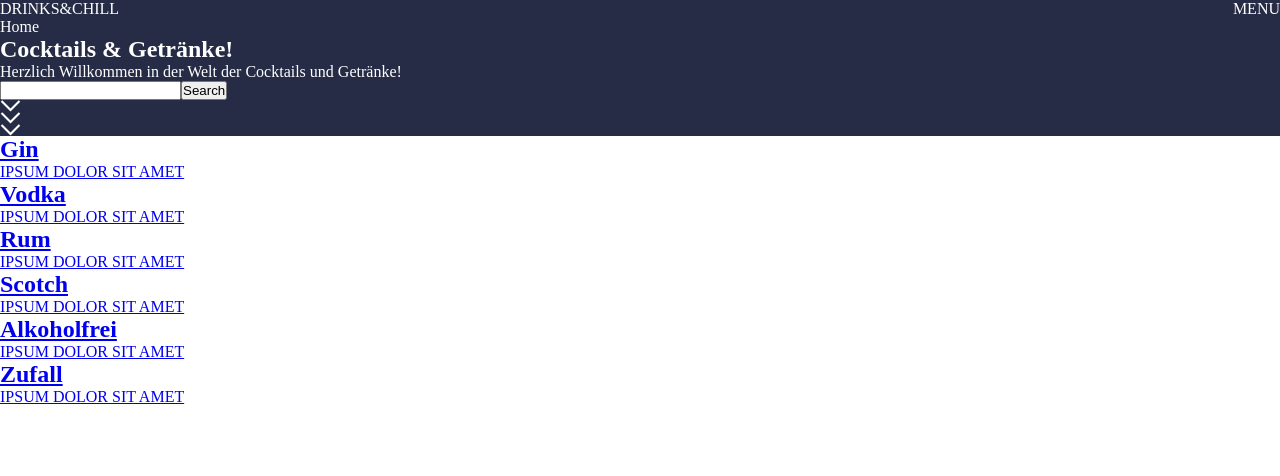
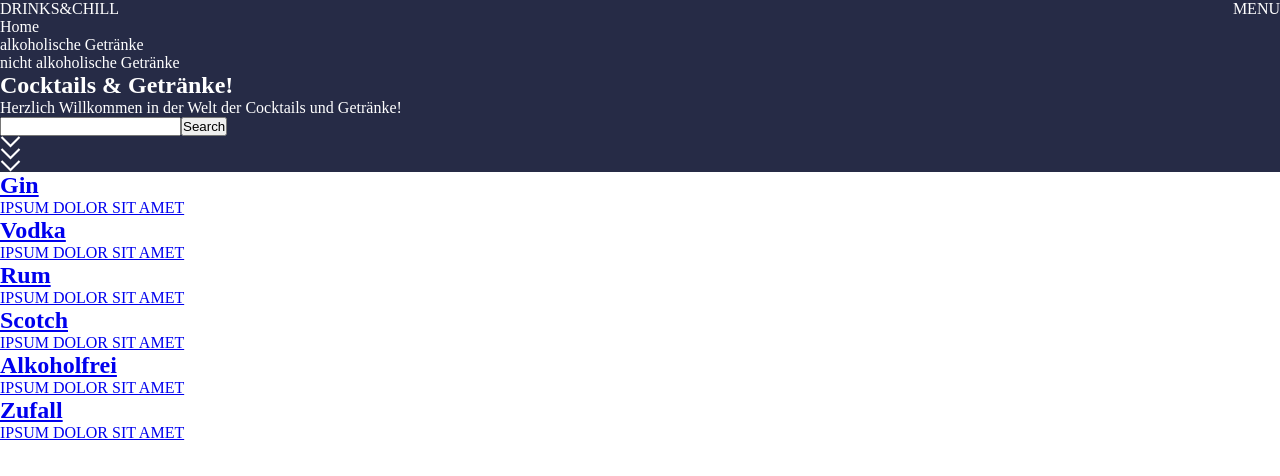
Before and after one commit to SiggiJr/drinks_and_chill, a React (Vite) app: page / in a window 1280 px wide. Both pictures are taken after a click on the element "MENU". Shown: the top 476 px of the page. Built offline with nearby package versions, Linux system fonts and the light colour scheme.

Commit message:
Suche funktioniert, Anzeige wird experimentell

```diff
--- a/src/components/shared/AllDrinksListByIngredient.jsx
+++ b/src/components/shared/AllDrinksListByIngredient.jsx
@@ -30,6 +30,9 @@ const AllDrinksListByIngredient = () => {
             break;
         case "alkoholfrei":
             link="filter.php?a=Non_Alcoholic"
+            break;
+        case "alkoholisch":
+            link="filter.php?a=Alcoholic"
             break;
     }
 
--- a/src/components/shared/Header/Header.jsx
+++ b/src/components/shared/Header/Header.jsx
@@ -1,4 +1,4 @@
-import { useState } from 'react';
+import { useEffect, useState } from 'react';
 import arrowImage from '../../../assets/img/arrow.png'
 import styles from './Header.module.scss'
 import Menu from '../Menu/Menu';
@@ -6,6 +6,38 @@ import Menu from '../Menu/Menu';
 const Header = () => {
 
   const [menuOpen, setMenuOpen] = useState(false)
+  const [cocktails, setCocktails] = useState([])
+  const [searchInput, setSearchInput] = useState("")
+
+  useEffect(() => {
+    const searchTimeoutId = setTimeout(() => {
+      if (searchInput === "") {
+        setCocktails([])
+      } else {
+        fetch(`https://www.thecocktaildb.com/api/json/v1/1/search.php?s=${searchInput}`)
+        .then(response => {
+          if (!response.ok) {
+            throw new Error("Fetch fehlgeschlagen")
+          }
+          return response.json()
+        })
+        .then(listData => setCocktails(listData))
+      }
+      }, 300)
+
+    return () => {
+      clearTimeout(searchTimeoutId)
+    }
+  }, [searchInput])
+
+  const handleSearchInput = (event) => {
+  setSearchInput(event.target.value)
+  }
+
+// if (cocktails !== "") {
+//   return
+// }
+
 
   return (
     <header className={styles.header}>
@@ -23,7 +55,7 @@ const Header = () => {
         und Getränke!</p>
     </article>
     <form className="search_form">
-      <input type="text" name="serach" id="search" />
+      <input type="text" name="serach" id="search" onChange={handleSearchInput} value={searchInput}/>
       <button type="submit" className="search_btn">Search</button>
     </form>
       <div className="arrow_wrapper">
--- a/src/components/shared/Menu/Menu.jsx
+++ b/src/components/shared/Menu/Menu.jsx
@@ -2,10 +2,19 @@ import { Link } from "react-router-dom";
 import styles from './Menu.module.scss'
 
 const Menu = () => {
+
   return (
-    <>
+    <ul>
+      <li className={styles.list_item}>
     <Link to={"/"} className={styles.link}>Home</Link>
-    </>
+      </li>
+      <li className={styles.list_item}>
+    <Link to={"/list/alkoholisch"} className={styles.link}>alkoholische Getränke</Link>
+      </li>
+      <li className={styles.list_item}>
+    <Link to={"/list/alkoholfrei"} className={styles.link}>nicht alkoholische Getränke</Link>
+      </li>
+    </ul>
   );
 }
 
```
